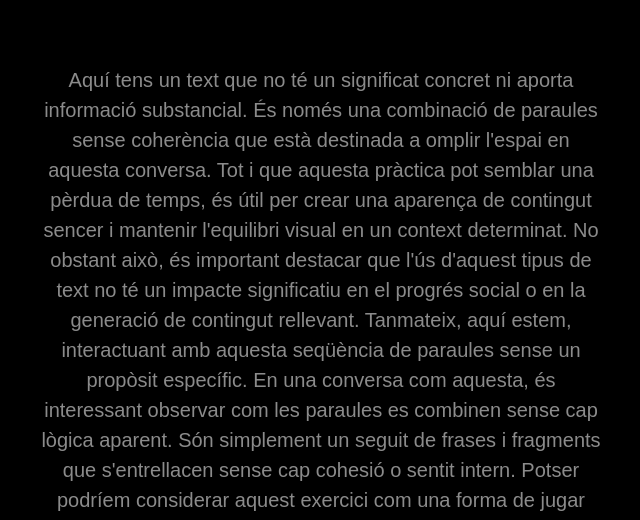
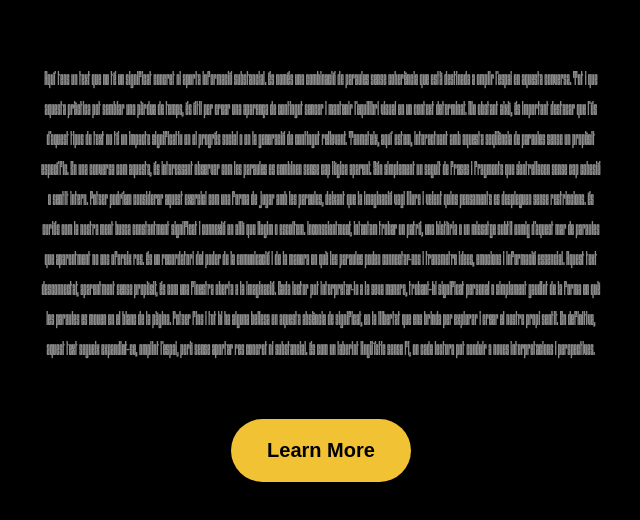
Before and after one commit to cescps/font, a plain HTML site: page index.html in a window 1280 px wide. Shown: the part 276-796 px from the top of the page, without its empty margins (319-959 px from the left). Drawn offline with Linux system fonts and the light colour scheme.

Commit message:
Update style.css

```diff
--- a/style.css
+++ b/style.css
@@ -1,6 +1,6 @@
 @font-face {
   font-family: 'Medico';
-  src: url('/') format('truetype');
+  src: url('/outward-block.ttf') format('truetype');
 }
 
 :root {
```
